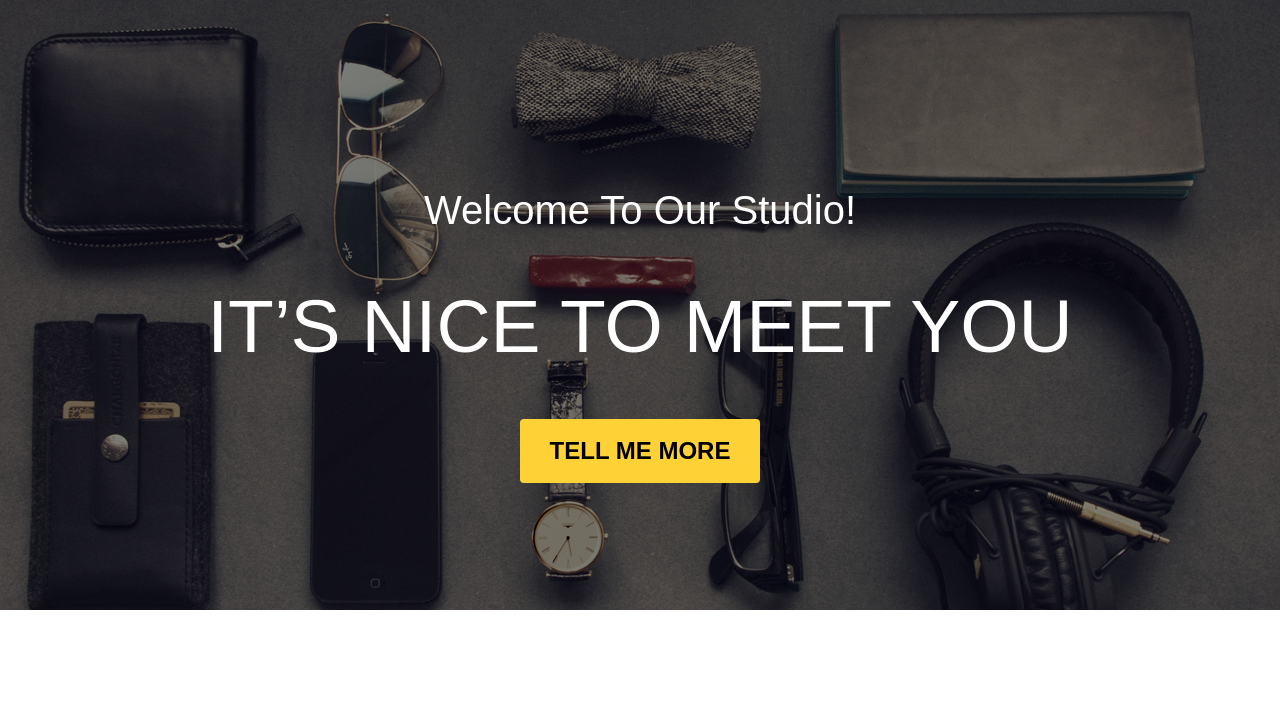
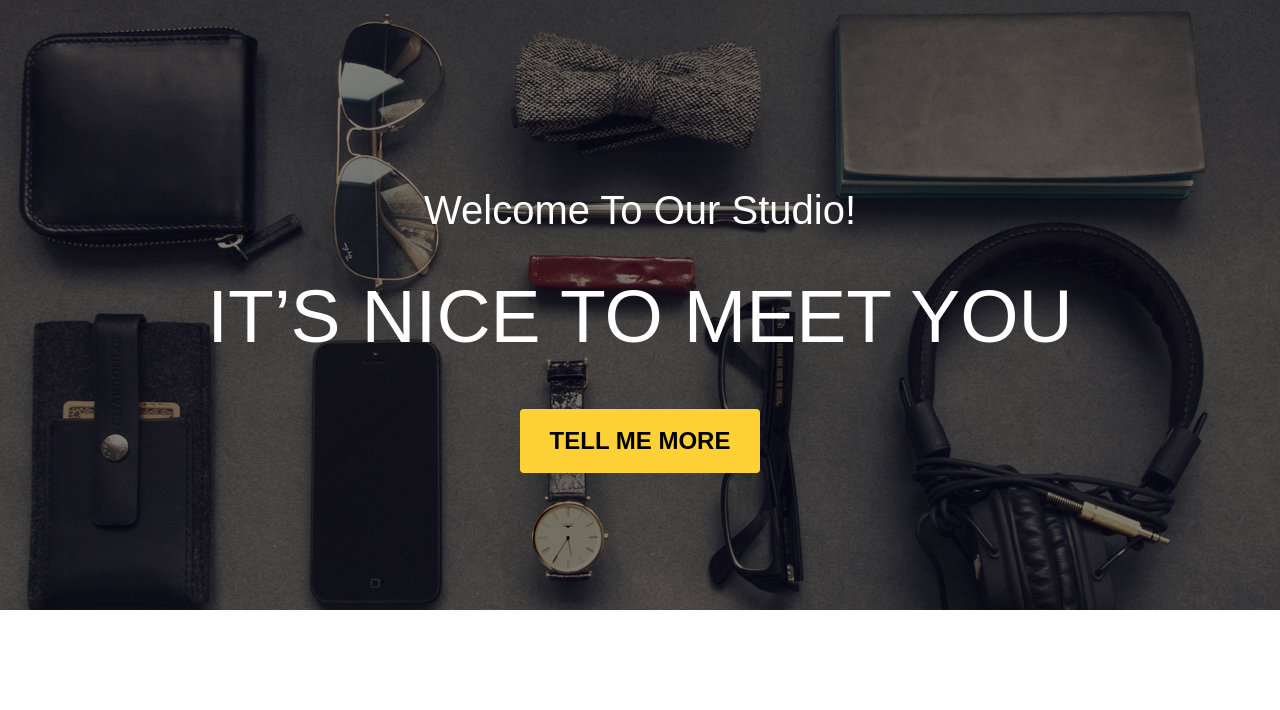
Before and after one commit to MoskovetsY/FirstSite, a website: page app/index.html in a window 1280 px wide. Shown: the part 90-800 px from the top of the page. Drawn offline with nearby package versions, Linux system fonts and the light colour scheme.

Commit message:
second commit

```diff
--- a/app/css/main.css
+++ b/app/css/main.css
@@ -66,6 +66,11 @@ a, a:hover {
 
 /*Это Header!!!*/
 
+#wrapper{
+    margin: 0 auto;
+    min-width: 1000px;
+}
+
 .container{
 	width: 940px;
 	margin: 0 auto;
@@ -77,8 +82,9 @@ a, a:hover {
 	padding: 20px 0;
 	left: 0;
 	right: 0;
-	width: 100%;
-	}
+    margin: 0 auto;
+/*	width: 100%;*/
+}
 
 .logo{
 	float: left;
--- a/app/index.html
+++ b/app/index.html
@@ -4,7 +4,7 @@
 	<meta charset="UTF-8">
 	<title>Document</title>
 	<link rel="stylesheet" href="css/main.css">
-	<link rel="stylesheet" href="bower\normalize-css\normalize.css">
+<!--	<link rel="stylesheet" href="bower\normalize-css\normalize.css">-->
 </head>
 <body>
 
```
